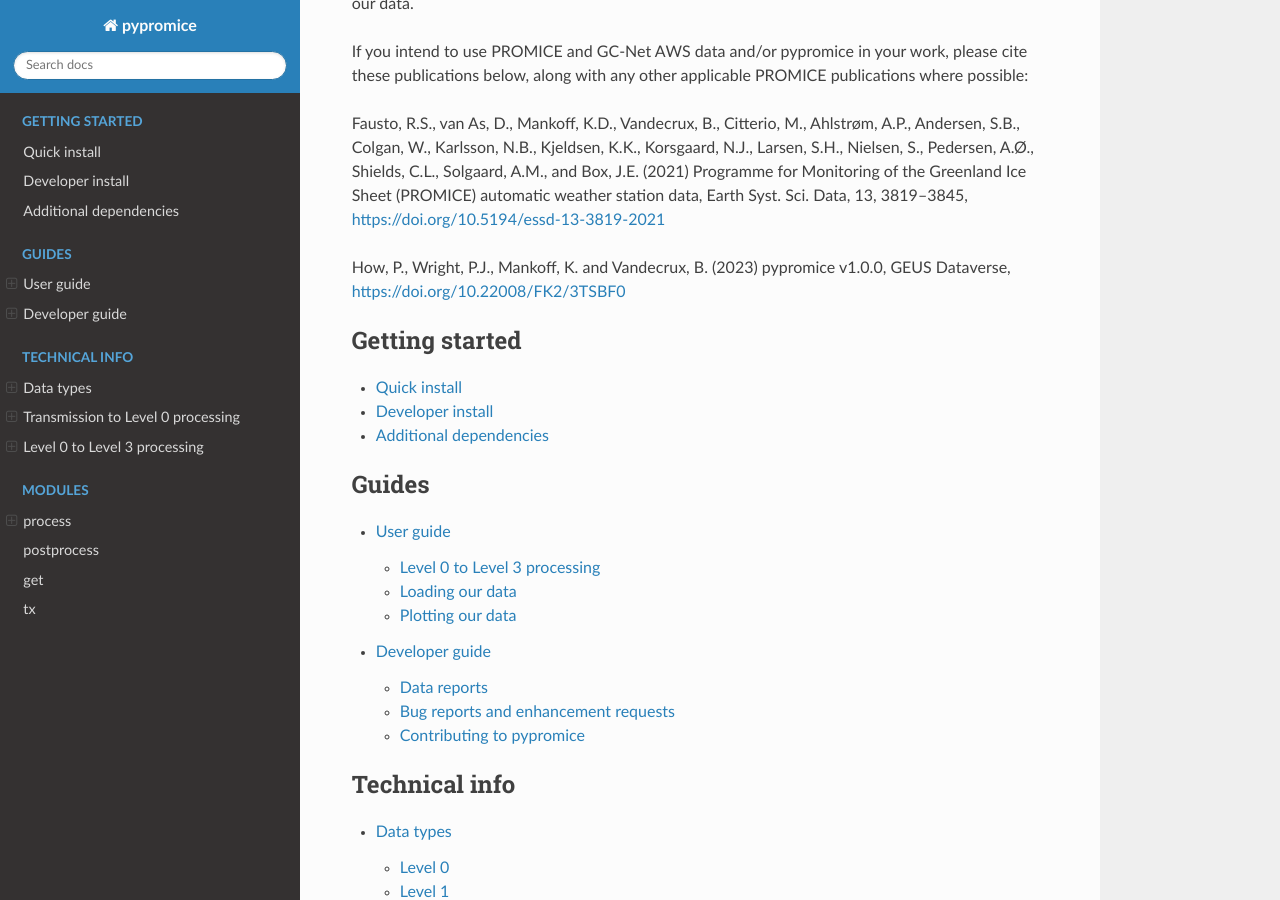
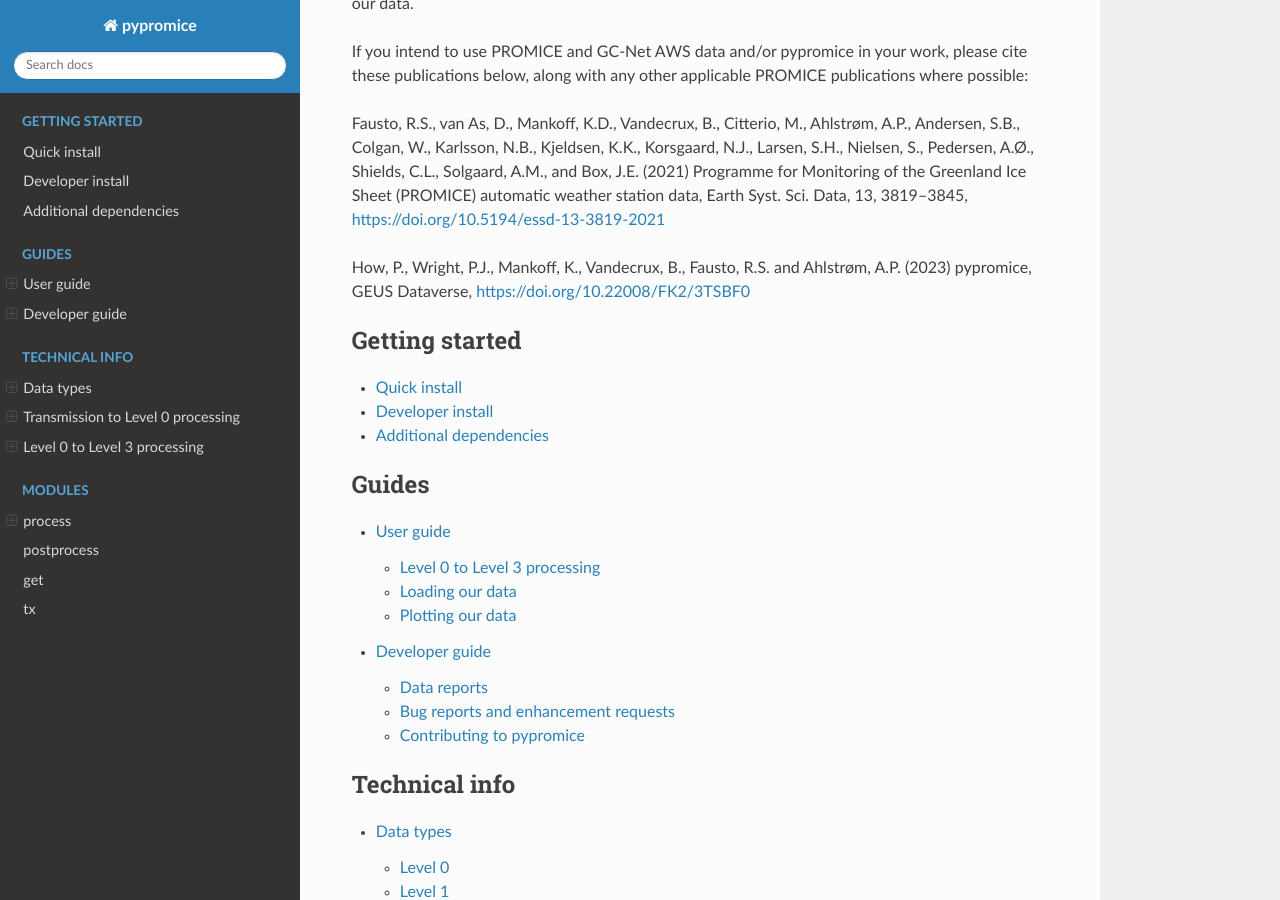
Before and after one commit to GEUS-Glaciology-and-Climate/pypromice, a Sphinx documentation site: the page built from docs/index.rst, in a window 1280 px wide and 900 px high, scrolled down 456 px. Built offline with Sphinx 7.4.7 and the Read the Docs theme 2.0.0, drawn with Linux system fonts in a browser that asks for light colours.

Commit message:
Citation updated

```diff
--- a/docs/index.rst
+++ b/docs/index.rst
@@ -9,7 +9,7 @@
 
 Fausto, R.S., van As, D., Mankoff, K.D., Vandecrux, B., Citterio, M., Ahlstrøm, A.P., Andersen, S.B., Colgan, W., Karlsson, N.B., Kjeldsen, K.K., Korsgaard, N.J., Larsen, S.H., Nielsen, S., Pedersen, A.Ø., Shields, C.L., Solgaard, A.M., and Box, J.E. (2021) Programme for Monitoring of the Greenland Ice Sheet (PROMICE) automatic weather station data, Earth Syst. Sci. Data, 13, 3819–3845, https://doi.org/10.5194/essd-13-3819-2021
 
-How, P., Wright, P.J., Mankoff, K. and Vandecrux, B. (2023) pypromice v1.0.0, GEUS Dataverse, https://doi.org/10.22008/FK2/3TSBF0
+How, P., Wright, P.J., Mankoff, K., Vandecrux, B., Fausto, R.S. and Ahlstrøm, A.P. (2023) pypromice, GEUS Dataverse, https://doi.org/10.22008/FK2/3TSBF0
 
 .. _pypromice: https://github.com/GEUS-Glaciology-and-Climate/pypromice
 .. _PROMICE: https://promice.dk
```
